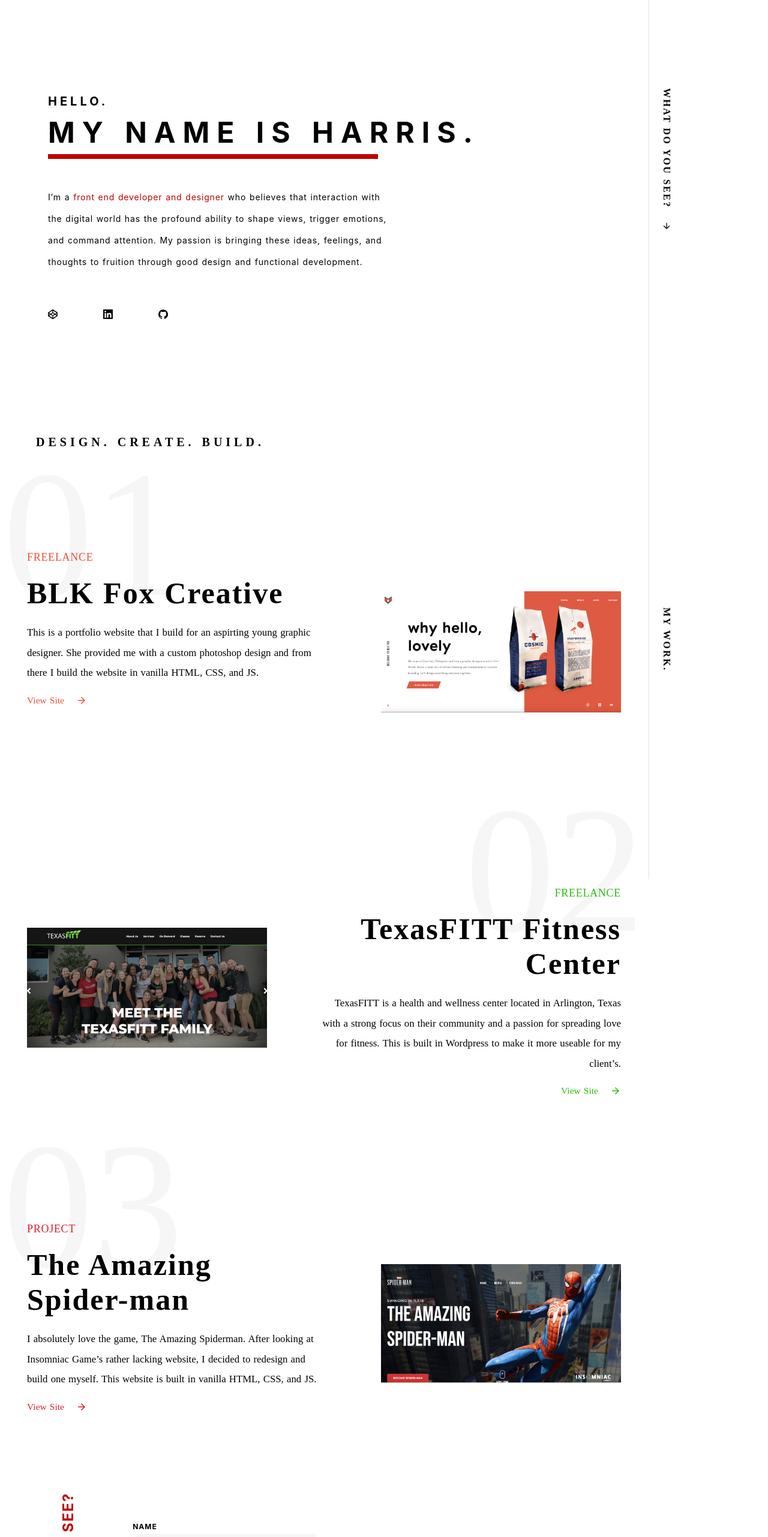
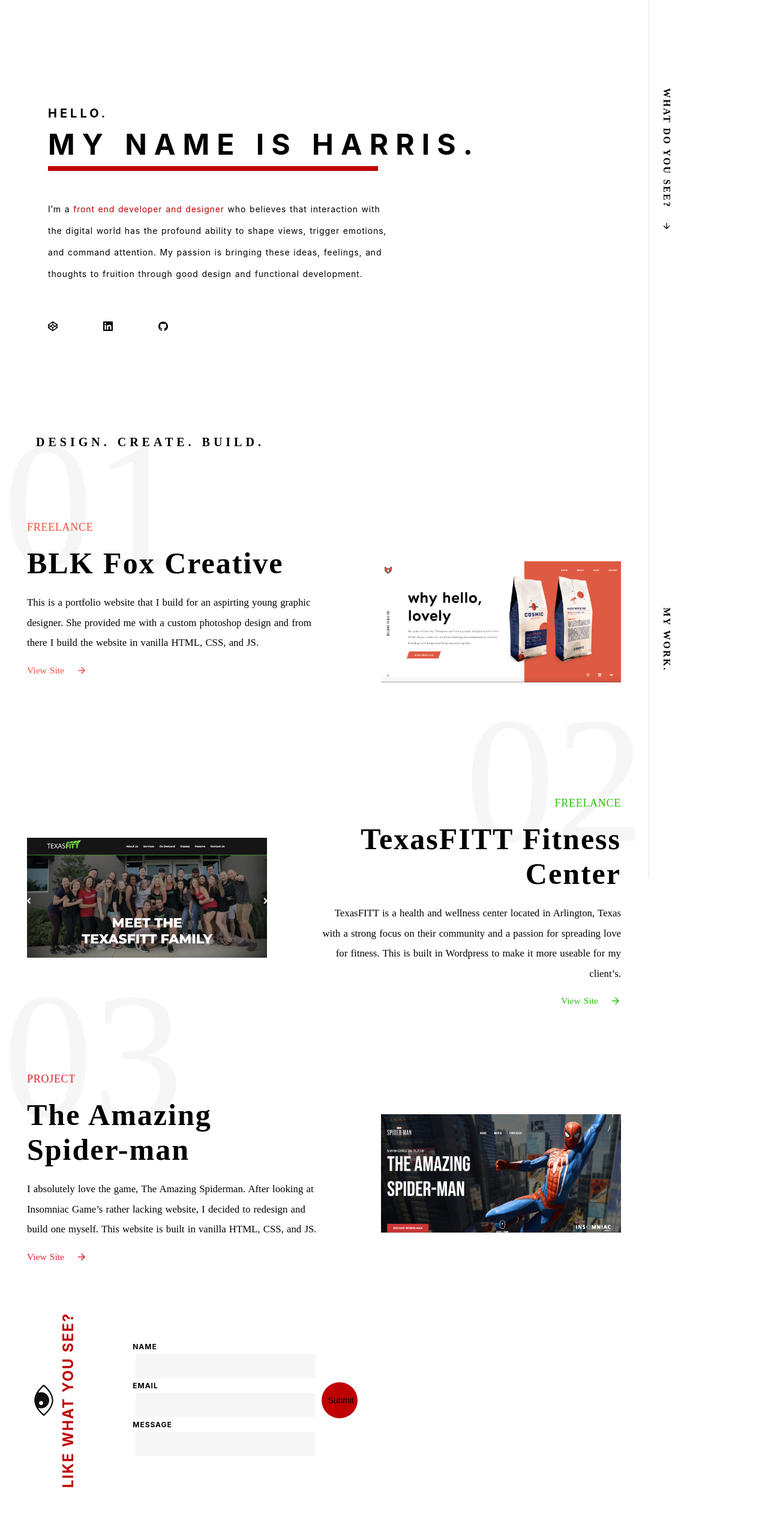
Before and after one commit to HarrisCarney/harriscarney.com, a Nuxt app: page / in a window 1280 px wide. Shown: the part 234-2797 px from the top of the page at 60% size. After the commit the page ends 2715 px from the top, so only its background shows below. Built offline with nearby package versions, Linux system fonts and the light colour scheme.

Commit message:
Fix order and spacing of various sections

```diff
--- a/components/WorkItem.vue
+++ b/components/WorkItem.vue
@@ -45,7 +45,7 @@
   width: 100%;
   display: flex;
   align-items: center;
-  margin: 100px 0;
+  margin: 50px 0;
   justify-content: space-around;
 }
 
--- a/pages/index.vue
+++ b/pages/index.vue
@@ -76,7 +76,7 @@
         </p>
       </div>
     </div>
-    <ContactForm />
+    <ContactForm class="contactForm" />
   </div>
 </template>
 
@@ -118,6 +118,7 @@
 
 .myWork {
   grid-column: 1;
+  grid-row: 2;
   width: 100%;
   display: flex;
   flex-direction: column;
@@ -163,6 +164,7 @@
 }
 
 .landingDetails {
+  grid-row: 1;
   display: flex;
   align-items: center;
   width: 100%;
@@ -170,9 +172,8 @@
 }
 
 .detailsContainer {
-  margin-top: 160px;
+  margin-top: 200px;
   padding-left: 80px;
-  grid-row: 3;
   display: flex;
   flex-direction: column;
   justify-content: space-around;
@@ -271,11 +272,18 @@
   top: 100px;
 }
 
+.contactForm {
+  grid-row: 3;
+}
+
 @media only screen and (max-width: 800px) {
   .detailsContainer {
     height: 70vh;
     width: 100vw;
     padding-right: 80px;
   }
+  .test {
+    display: none;
+  }
 }
 </style>
```
